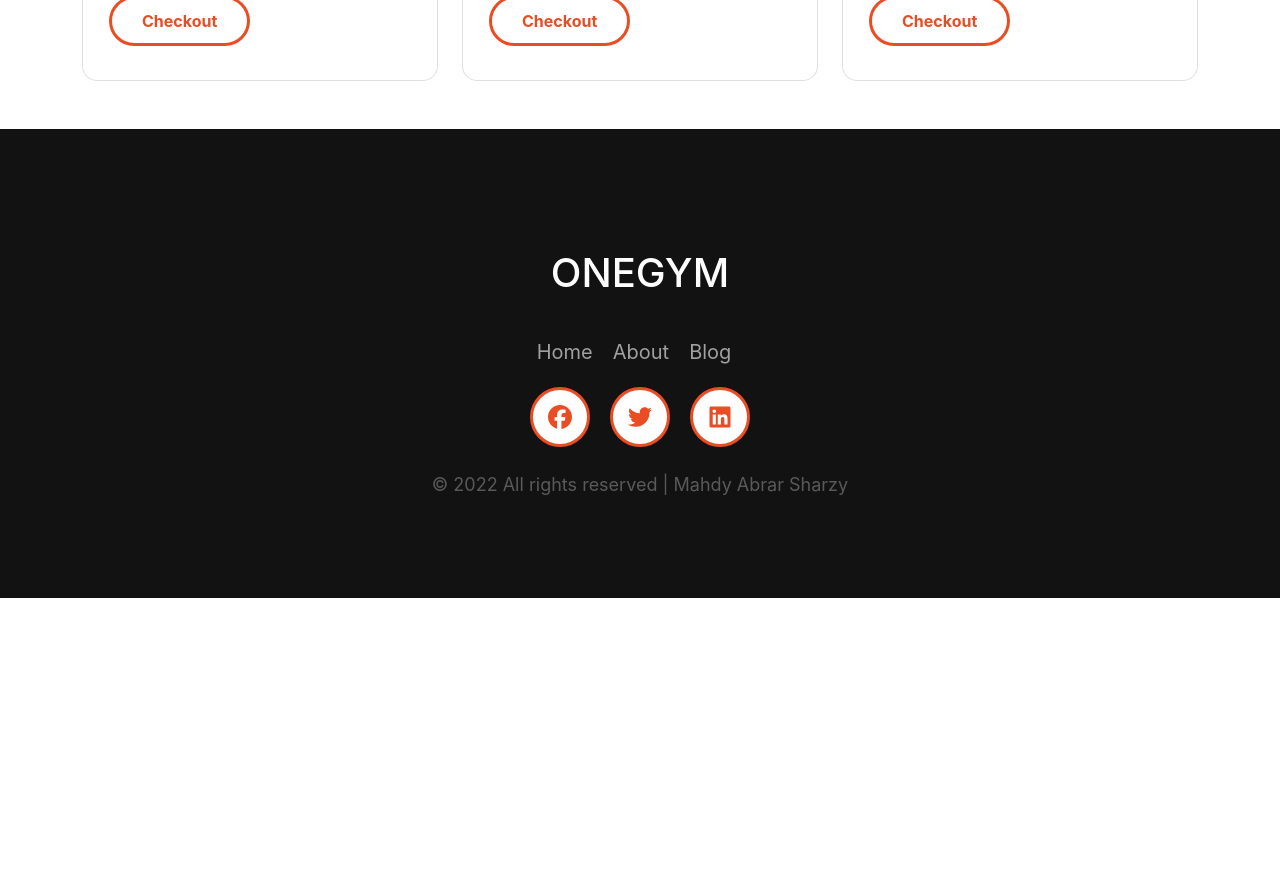
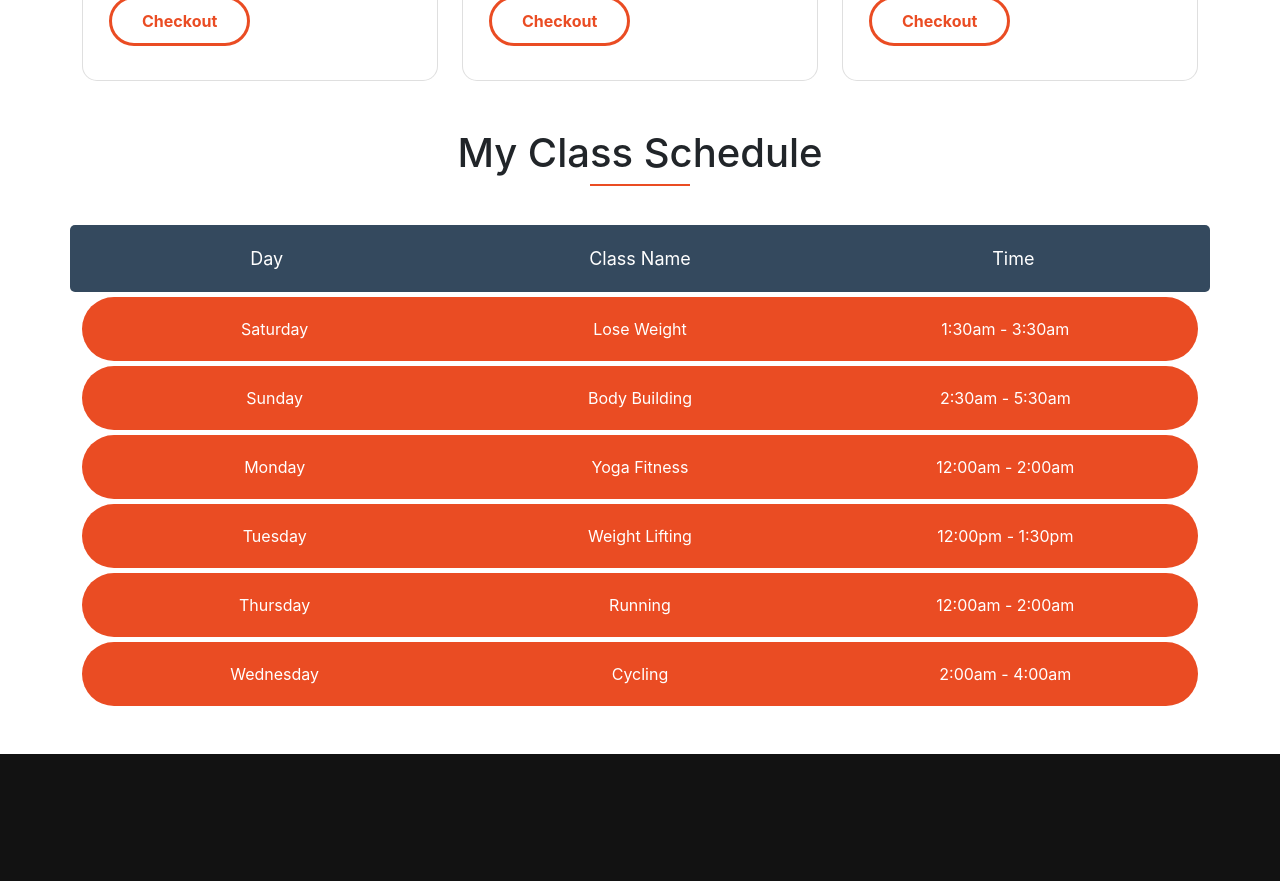
Before and after one commit to masharzy/onegym, a React (Create React App) app: page / in a window 1280 px wide. Shown: the part 1900-2781 px from the top of the page. Before the commit the page ends 2498 px from the top, so only its background shows below. Built offline with nearby package versions, Linux system fonts and the light colour scheme.

Commit message:
Extra section complete

```diff
--- /dev/null
+++ b/public/classSchedules.json
@@ -0,0 +1,38 @@
+[
+    {
+        "id": 1,
+        "day": "Saturday",
+        "className": "Lose Weight",
+        "time": "1:30am - 3:30am"
+    },
+    {
+        "id": 2,
+        "day": "Sunday",
+        "className": "Body Building",
+        "time": "2:30am - 5:30am"
+    },
+    {
+        "id": 3,
+        "day": "Monday",
+        "className": "Yoga Fitness",
+        "time": "12:00am - 2:00am"
+    },
+    {
+        "id": 4,
+        "day": "Tuesday",
+        "className": "Weight Lifting",
+        "time": "12:00pm - 1:30pm"
+    },
+    {
+        "id": 5,
+        "day": "Thursday",
+        "className": "Running",
+        "time": "12:00am - 2:00am"
+    },
+    {
+        "id": 6,
+        "day": "Wednesday",
+        "className": "Cycling",
+        "time": "2:00am - 4:00am"
+    }
+]
--- /dev/null
+++ b/src/Pages/Home/ClassSchedule/ClassSchedule.js
@@ -0,0 +1,16 @@
+import React from "react";
+
+const ClassSchedule = ({ classSchedule }) => {
+  const { day, className, time } = classSchedule;
+  return (
+    <div>
+      <div className="row schedule-row">
+        <div className="col-md-4">{day}</div>
+        <div className="col-md-4">{className}</div>
+        <div className="col-md-4">{time}</div>
+      </div>
+    </div>
+  );
+};
+
+export default ClassSchedule;
--- /dev/null
+++ b/src/Pages/Home/ClassSchedules/ClassSchedules.css
@@ -0,0 +1,27 @@
+.schedule-title::before {
+  content: "";
+  position: absolute;
+  bottom: 0;
+  left: 0;
+  right: 0;
+  top: 55px;
+  width: 100px;
+  height: 2px;
+  background-color: #ea4c23;
+  margin: 0 auto;
+}
+.schedule-row{
+    background-color: #ea4c23;
+    color: #fff;
+    padding: 20px 10px;
+    margin: 5px 0;
+    border-radius: 50px;
+}
+.schedule-header{
+    background-color: #34495e;
+    color: #fff;
+    padding: 20px 10px;
+    /* margin: 0 0; */
+    border-radius: 5px;
+    font-size: 18px;
+}
--- /dev/null
+++ b/src/Pages/Home/ClassSchedules/ClassSchedules.js
@@ -0,0 +1,68 @@
+import React, { useEffect, useState } from "react";
+import ClassSchedule from "../ClassSchedule/ClassSchedule";
+import "./ClassSchedules.css";
+const ClassSchedules = () => {
+  const [classSchedules, setClassSchedules] = useState([]);
+  useEffect(() => {
+    fetch("classSchedules.json")
+      .then((res) => res.json())
+      .then((data) => setClassSchedules(data));
+  },[])
+  return (
+    <div className="container text-center mb-5">
+      <h1 className="text-center schedule-title my-5 position-relative">
+        My Class Schedule
+      </h1>
+        <div className="row schedule-header">
+          <div className="col-md-4">Day</div>
+          <div className="col-md-4">Class Name</div>
+          <div className="col-md-4">Time</div>
+        </div>
+
+        {
+            classSchedules.map((classSchedule) => <ClassSchedule key={classSchedule.id} classSchedule={classSchedule}></ClassSchedule>)
+        }
+
+        {/* </div> */}
+
+        {/* <table class="table text-center">
+          <thead>
+            <tr>
+              <th scope="col">Day</th>
+              <th scope="col">Class Name</th>
+              <th scope="col">Time</th>
+            </tr>
+          </thead>
+          <tbody>
+            <tr>
+              <td>Sunday</td>
+              <td>Body Building</td>
+              <td>1:30am - 3:30am</td>
+            </tr>
+            <tr>
+              <td>Monday</td>
+              <td>Yoga Fitness</td>
+              <td>12:00am - 2:00am</td>
+            </tr>
+            <tr>
+              <td>Tuesday</td>
+              <td>Weight Lifting</td>
+              <td>12:00pm - 1:30pm</td>
+            </tr>
+            <tr>
+              <td>Thursday</td>
+              <td>Running</td>
+              <td>12:00am - 2:00am</td>
+            </tr>
+            <tr>
+              <td>Wednesday</td>
+              <td>Cycling</td>
+              <td>2:00am - 4:00am</td>
+            </tr>
+          </tbody>
+        </table> */}
+      </div>
+  );
+};
+
+export default ClassSchedules;
--- a/src/Pages/Home/Home/Home.js
+++ b/src/Pages/Home/Home/Home.js
@@ -1,6 +1,7 @@
 import React from 'react';
 import Footer from '../../Shared/Footer/Footer';
 import Banner from '../Banner/Banner';
+import ClassSchedules from '../ClassSchedules/ClassSchedules';
 import Services from '../Services/Services';
 
 const Home = () => {
@@ -8,6 +9,7 @@ const Home = () => {
         <div>
             <Banner/>
             <Services/>
+            <ClassSchedules/>
             <Footer/>
         </div>
     );
--- a/src/Pages/Home/Services/Services.css
+++ b/src/Pages/Home/Services/Services.css
@@ -5,7 +5,7 @@
     left: 0;
     right: 0;
     top: 55px;
-    width: 50px;
+    width: 100px;
     height: 2px;
     background-color: #EA4C23;
     margin: 0 auto;
--- a/src/Pages/Home/Services/Services.js
+++ b/src/Pages/Home/Services/Services.js
@@ -14,7 +14,7 @@ const Services = () => {
   return (
     <div className="container service-section mb-5">
       <h1 className="text-center service-title my-5 position-relative">
-        Services
+        My Services
       </h1>
       <div className="row g-4">
         {services.map((service) => (
```
